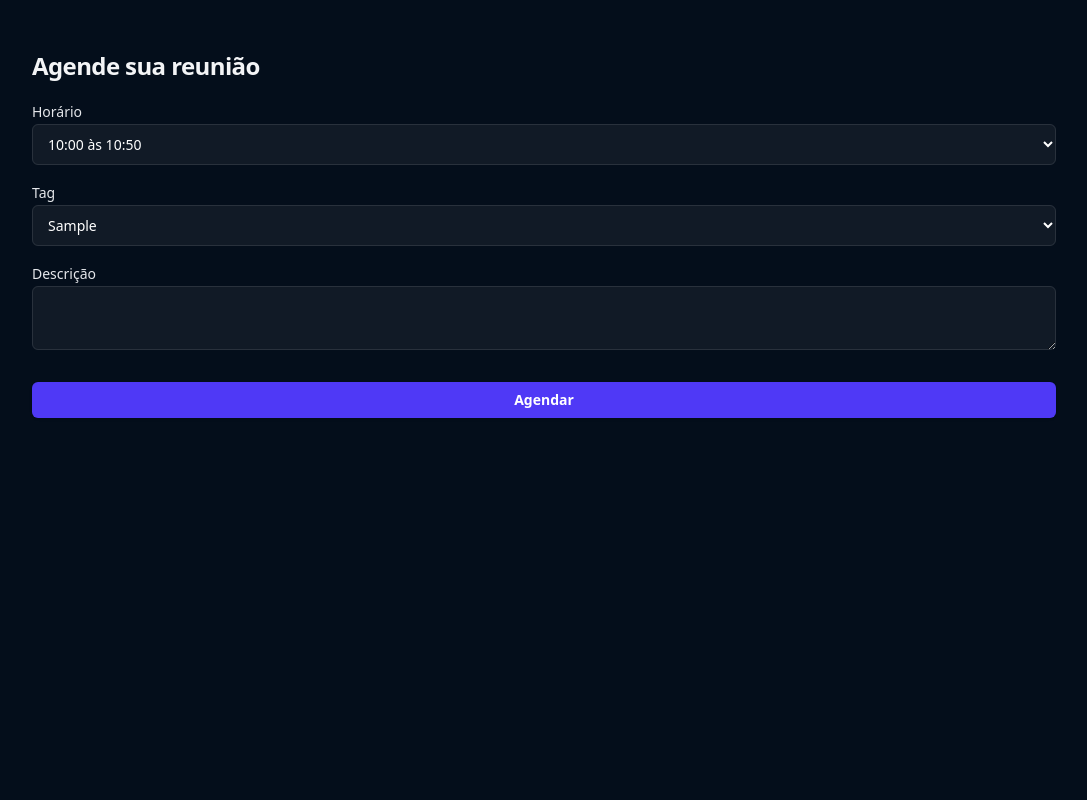
After one commit to gm-costa/mentoria, a Django app: template apps/mentorados/templates/agendar_reuniao.html in a window 1280 px wide. The commit adds this page. Shown: the whole page, without its empty margins (96-1183 px from the left). Run offline with Django 5.2, Linux system fonts and the light colour scheme; tables that the repository leaves empty hold one stand-in row (values such as "Sample post"); the template is opened without the code that fills it: values that come from a table or form of the project are taken from there, most other values are stand-ins (such as "Sample title", 1, 10 or a date in 2020).

Commit message:
Cria view e template para agendar reunião

```diff
--- /dev/null
+++ b/apps/mentorados/templates/agendar_reuniao.html
@@ -0,0 +1,31 @@
+{% extends "base.html" %}
+{% load static %}
+{% block 'title' %}Agendar reunião{% endblock 'title' %}
+
+{% block 'body' %}
+<div class="bg-[#040e1b] min-h-screen">
+    <div class="max-w-5xl mx-auto py-8">
+        <h2 class="my-4 text-2xl/9 font-bold tracking-tight text-gray-100">Agende sua reunião</h2>
+        {% include "partials/messages.html" %}
+        <form action="{% url 'agendar_reuniao' %}" method="POST">
+        {% comment %} <form action="." method="POST"> {% endcomment %}
+            {% csrf_token %}
+            <label class="block text-sm/6 font-medium text-gray-200">Horário</label>
+            <select name="horario" class="block  w-full rounded-md bg-white/5 px-3 py-2.5 text-base text-white outline outline-1 -outline-offset-1 outline-white/10 placeholder:text-gray-500 focus:outline focus:outline-2 focus:-outline-offset-2 focus:outline-indigo-500 sm:text-sm/6">
+                {% for horario in horarios %}
+                    <option value="{{horario.id}}" class="text-slate-900">{{horario.data_inicial.time}} às {{horario.data_final.time}}</option>
+                {% endfor %}
+            </select>
+            <label class="block mt-4 text-sm/6 font-medium text-gray-200">Tag</label>
+            <select name="tag" class="block  w-full rounded-md bg-white/5 px-3 py-2.5 text-base text-white outline outline-1 -outline-offset-1 outline-white/10 placeholder:text-gray-500 focus:outline focus:outline-2 focus:-outline-offset-2 focus:outline-indigo-500 sm:text-sm/6">
+                {% for tag in tags %}
+                    <option value="{{tag.0}}" class="text-slate-900">{{tag.1}}</option>
+                {% endfor %}
+            </select>
+            <label class="block mt-4 text-sm/6 font-medium text-gray-200">Descrição</label>
+            <textarea name="descricao" class="block w-full rounded-md bg-white/5 px-4 py-2 text-base text-white outline outline-1 -outline-offset-1 outline-white/10 placeholder:text-gray-500 focus:outline focus:outline-2 focus:-outline-offset-2 focus:outline-indigo-500 sm:text-sm/6"></textarea>
+            <button type="submit" class="flex mt-8 w-full justify-center cursor-pointer rounded-md bg-indigo-600 px-3 py-1.5 text-sm/6 font-semibold text-white shadow-sm hover:bg-indigo-500 focus-visible:outline focus-visible:outline-2 focus-visible:outline-offset-2 focus-visible:outline-indigo-600">Agendar</button>
+        </form>
+    </div>
+</div>
+{% endblock 'body' %}
--- a/apps/mentorados/templates/reunioes.html
+++ b/apps/mentorados/templates/reunioes.html
@@ -22,14 +22,14 @@
                     {% for reuniao in reunioes %}
                         <li class="flex justify-between gap-x-6 py-5">
                             <div class="flex min-w-0 gap-x-4">
-                                <img class="size-12 flex-none rounded-full bg-gray-800" src="#" alt="">
+                                <img class="size-12 flex-none rounded-full bg-gray-800" src="{{reuniao.mentorado.foto.url}}" alt="Imagem do mentorado">
                                 <div class="min-w-0 flex-auto">
                                     <p class="text-sm/6 font-semibold text-white">{{reuniao.mentorado.nome}}</p>
                                     <p class="mt-1 truncate text-xs/5 text-gray-400">{{reuniao.descricao}}</p>
                                 </div>
                             </div>
                             <div class="hidden shrink-0 sm:flex sm:flex-col sm:items-end">
-                                <p class="text-sm/6 text-white">{{reuniao.data}}</p>
+                                <p class="text-sm/6 text-white">{{reuniao.data.data_inicial}}</p>
                                 <p class="mt-1 text-xs/5 text-gray-400"></p>
                             </div>
                         </li>
--- a/apps/mentorados/urls.py
+++ b/apps/mentorados/urls.py
@@ -7,4 +7,5 @@ urlpatterns = [
     path('reunioes/', views.reunioes, name='reunioes'),
     path('auth/', views.auth, name="auth_mentorado"),
     path('escolher-dia/', views.escolher_dia, name='escolher_dia'),
+    path('agendar-reuniao/', views.agendar_reuniao, name='agendar_reuniao'),
 ]
```
Also changed, not shown: apps/mentorados/templates/escolher_dia.html (+7 -6 lines), apps/mentorados/views.py (+50 -1 lines).
